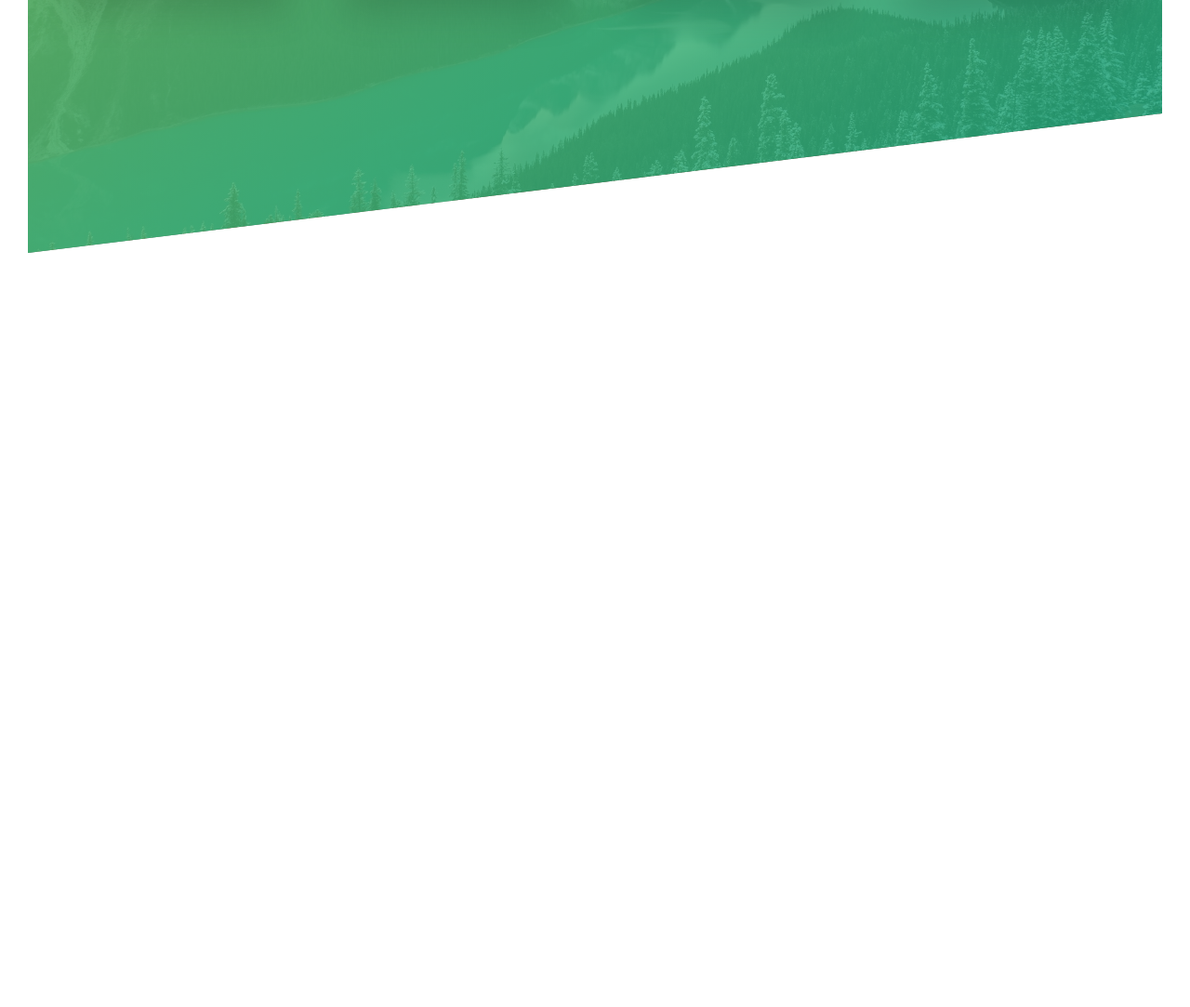
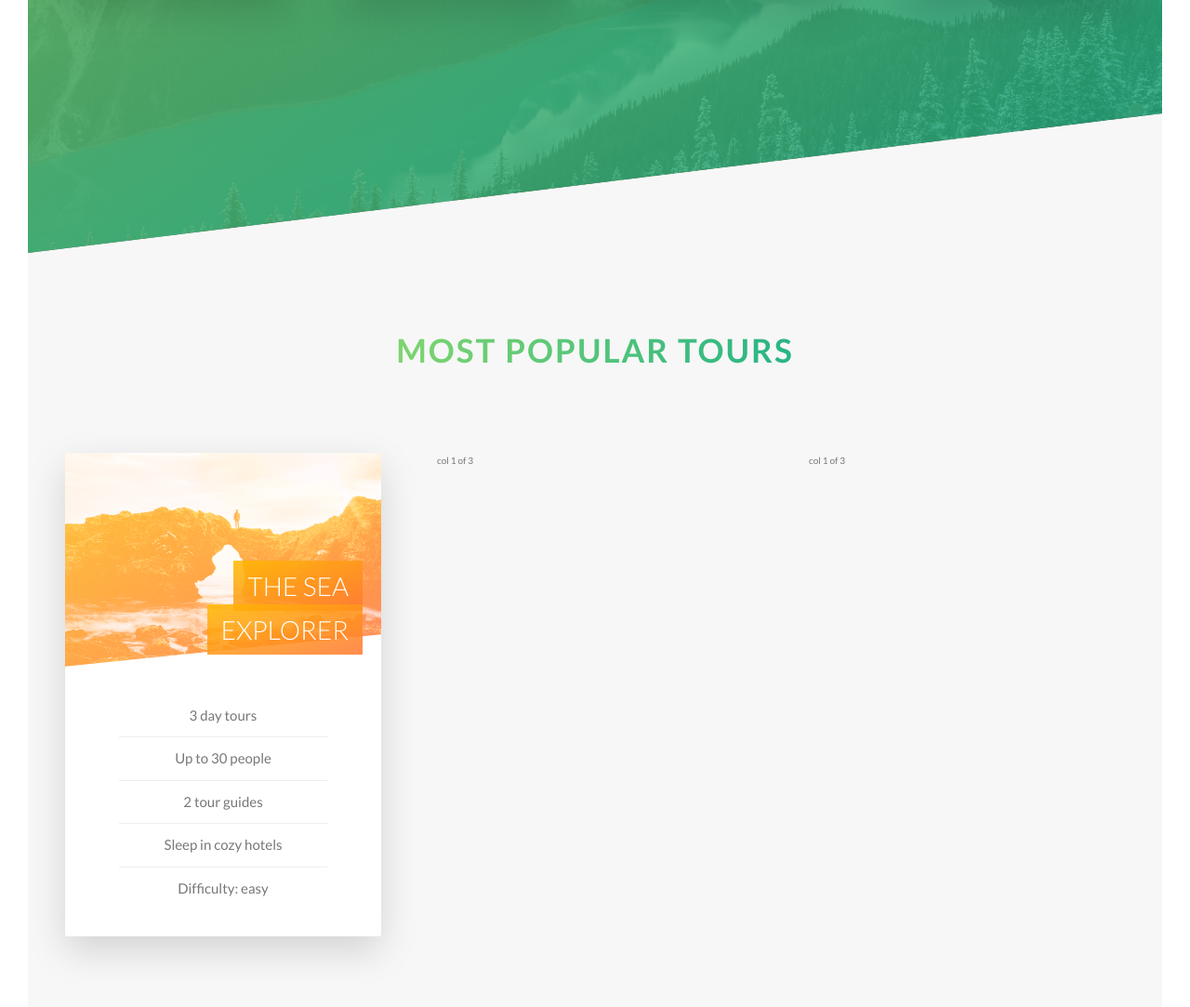
Before and after one commit to ngoctran-thn/Tour_booking_website, a website: page index.html in a window 1280 px wide. Shown: the part 1937-3020 px from the top of the page at 93% size. Before the commit the page ends 2209 px from the top, so only its background shows below. Drawn offline with Linux system fonts and the light colour scheme.

Commit message:
complete front of the cards

```diff
--- a/index.html
+++ b/index.html
@@ -133,6 +133,53 @@
 
 
       </section>
+
+      <section class="section-tours">
+        <div class="u-center-text u-margin-bottom-big">
+          <h2 class="heading-secondary">
+            Most popular tours
+          </h2>
+        </div>
+
+        <div class="row">
+          <div class="col-1-of-3">
+             <div class="card">
+                <div class="card__side card__side--front">
+                  <div class="card__picture card__picture--1 ">
+                      &nbsp;
+                  </div>
+
+                  <h4 class="card__heading">
+                    <span class="card__heading-span card__heading-span--1"> The Sea Explorer</span>
+
+                  </h4>
+                  <div class="card__details">
+                     <ul>
+                       <li>3 day tours</li>
+                       <li>Up to 30 people</li>
+                       <li>2 tour guides</li>
+                       <li>Sleep in cozy hotels</li>
+                       <li>Difficulty: easy</li>
+                     </ul>
+                  </div>
+
+                </div>
+
+                <div class="card__side card__side--back  card__side--back-1">
+                  BACK
+                </div>
+             </div>
+          </div>
+          <div class="col-1-of-3">
+            col 1 of 3
+          </div>
+
+          <div class="col-1-of-3">
+            col 1 of 3
+          </div>
+
+        </div>
+      </section>
     </main>
     <!--
 
--- a/sass/abstracts/_variables.scss
+++ b/sass/abstracts/_variables.scss
@@ -2,7 +2,15 @@ $color-primary: #55c57a;
 $color-primary-light: #7ed56f;
 $color-primary-dark: #28b485;
 
+$color-secondary-light: #ffb900;
+$color-secondary-dark: #ff7730;
+
+$color-tertiary-light: #2998ff;
+$color-tertiary-dark: #5643fa;
+
+
 $color-grey-light-1: #f7f7f7;
+$color-grey-light-2:#eee;
 
 $color-grey-dark: #777;
 $color-white: #fff;
--- /dev/null
+++ b/sass/components/_card.scss
@@ -0,0 +1,117 @@
+.card {
+
+    // FUNCTIONALITY
+    perspective: 150rem;
+    -moz-perspective: 150rem;
+    position: relative;
+    height: 52rem;
+
+    &__side {
+
+        height: 52rem;
+        transition: all .8s ease;
+        position: absolute;
+        top: 0;
+        left:0;
+        width: 100%;
+        backface-visibility: hidden;
+        border-radius: 3px;
+        overflow: hidden;
+        box-shadow: 0 1.5rem 4rem rgba($color-black, .15);
+
+
+        &--front {
+            background-color:$color-white;
+        }
+
+        &--back {
+            background-color: green;
+            transform: rotateY( 180deg);
+            &-1 {
+                background-image: linear-gradient( to right bottom, $color-secondary-light, $color-secondary-dark);
+            }
+        }
+    }
+
+
+
+    &:hover &__side--front {
+        transform: rotateY(-180deg);
+
+    }
+    &:hover &__side--back {
+        transform: rotateY( 0deg);
+
+    }
+  // FRONT SIDE STYLING
+    &__picture {
+        background-size: cover;
+        height: 23rem;
+        background-blend-mode: screen;
+        -webkit-clip-path: polygon( 0 0, 100% 0, 100% 85%, 0 100% );
+        clip-path: polygon( 0 0, 100% 0, 100% 85%, 0 100% );
+
+
+        &--1 {
+            background-image: linear-gradient( to right bottom, $color-secondary-light, $color-secondary-dark),url(../img/nat-5.jpg) ;
+        }
+        &--2 {
+            background-image: url(../img/nat-5.jpg) ;
+        }
+        &--3 {
+            background-image: url(../img/nat-5.jpg) ;
+        }
+
+    }
+
+    &__heading {
+        font-size: 2.8rem;
+        font-weight:300;
+        text-transform: uppercase;
+        text-align: right;
+        color: $color-white;
+        position: absolute;
+        top: 12rem;
+        right: 2rem;
+        width: 75%;
+
+
+
+    }
+
+    &__heading-span {
+        padding: 1rem 1.5rem;
+        -webkit-box-decoration-break:clone ;
+        box-decoration-break:clone ;
+
+
+
+        &--1 {
+            background-image: linear-gradient( to right bottom,
+            rgba($color-secondary-light, .85),
+            rgba($color-secondary-dark, .85));
+        }
+    }
+
+    &__details {
+        padding: 3rem;
+
+
+        ul {
+            list-style: none;
+            width: 80%;
+            margin: 0 auto;
+
+            li {
+                text-align: center;
+                font-size: 1.5rem;
+                padding: 1rem;
+                &:not(:last-child) {
+                    border-bottom: 1px solid $color-grey-light-2;
+                }
+            }
+
+        }
+    }
+}
+//.card:hover .card__side {
--- a/sass/layout/_header.scss
+++ b/sass/layout/_header.scss
@@ -7,6 +7,7 @@
     background-size: cover;
     background-position: top;
     position: relative;
+    -webkit-clip-path: polygon(0 0, 100% 0, 100% 75vh, 0 100%);
     clip-path: polygon(0 0, 100% 0, 100% 75vh, 0 100%);
 
     &__logo-box {
--- a/sass/main.scss
+++ b/sass/main.scss
@@ -10,6 +10,7 @@
 @import "components/button";
 @import "components/composition";
 @import "components/feature-box";
+@import "components/card";
 
 @import "layout/grid";
 @import "layout/header";
--- a/sass/pages/_home.scss
+++ b/sass/pages/_home.scss
@@ -18,3 +18,9 @@
 
     }
 }
+
+.section-tours {
+    background-color:$color-grey-light-1 ;
+    padding: 25rem 0 50rem 0;
+    margin-top: -10rem;
+}
```
Also changed, not shown: css/style.css.
